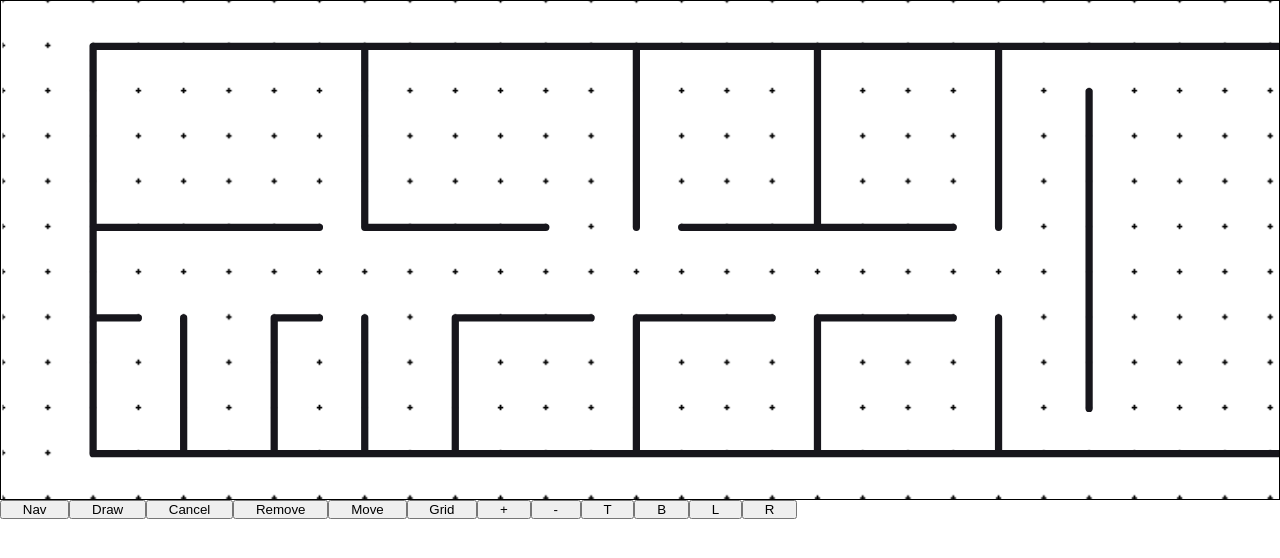
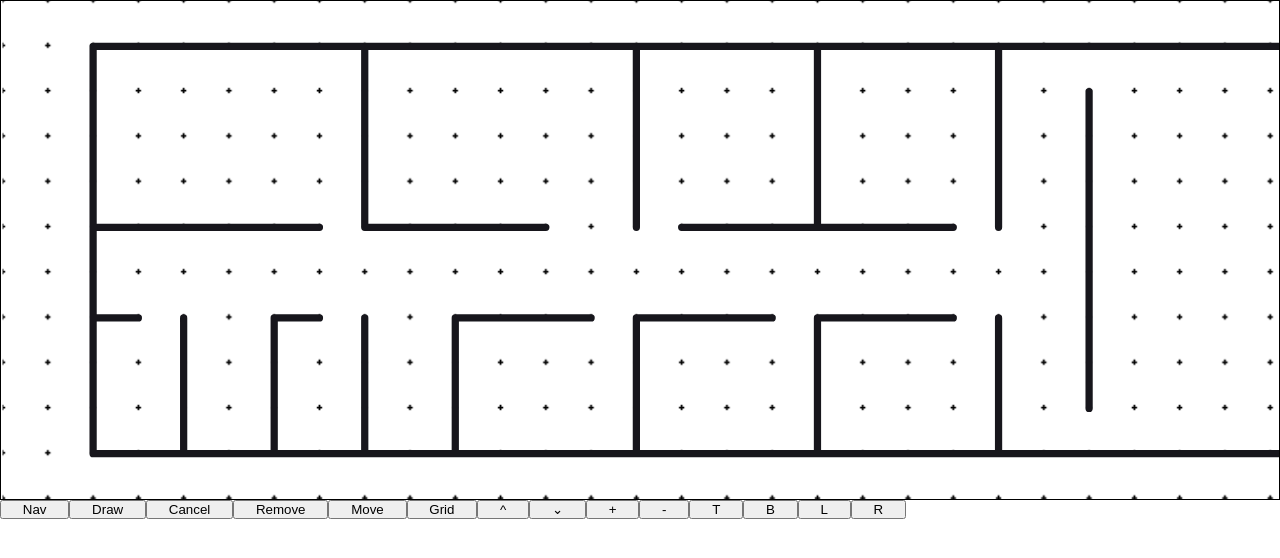
Before and after one commit to N6MCA51593/it-tasker, a React (Create React App) app in the folder client/: page / in a window 1280 px wide. Shown: the top 558 px of the page. Built offline with nearby package versions, Linux system fonts and the light colour scheme.

Commit message:
grid size zoom pan rewrite

```diff
--- a/client/src/features/geometry/AreaDrawing.js
+++ b/client/src/features/geometry/AreaDrawing.js
@@ -13,7 +13,8 @@ const AreaDrawing = ({
   panVLvl,
   zoomLvl,
   width,
-  height
+  height,
+  gridStep
 }) => {
   const dispatch = useDispatch();
   const activeArea = useSelector(state =>
@@ -48,6 +49,7 @@ const AreaDrawing = ({
             panHLvl={panHLvl}
             width={width * zoomLvl}
             height={height * zoomLvl}
+            gridStep={gridStep}
           />
         )}
         <FloorGeometry />
--- a/client/src/features/geometry/Geometry.js
+++ b/client/src/features/geometry/Geometry.js
@@ -12,7 +12,7 @@ const Geometry = () => {
   const [isPointerDown, setIsPointerDown] = useState(false);
   const ref = useRef();
   const { width, height } = useDimensions(ref);
-  const { isGrid, gridStep, toggleGrid } = useGrid();
+  const { isGrid, gridStep, toggleGrid, gridStepUp, gridStepDown } = useGrid();
   const {
     zoomLvl,
     zoomIn,
@@ -22,7 +22,8 @@ const Geometry = () => {
     panHLvl,
     panVLvl,
     freePan,
-    setInitCoords
+    setInitCoords,
+    wheelZoom
   } = useZoomAndPan({ width, height });
   const { getRelCoord } = useCoordinates({
     isGrid,
@@ -61,11 +62,7 @@ const Geometry = () => {
   };
 
   const handleWheel = e => {
-    if (e.deltaY > 0) {
-      zoomOut();
-    } else {
-      zoomIn();
-    }
+    wheelZoom(getRelCoord(e), e.deltaY);
   };
 
   return (
@@ -87,6 +84,7 @@ const Geometry = () => {
           zoomLvl={zoomLvl}
           width={width}
           height={height}
+          gridStep={gridStep}
         />*/}
         {
           <AreaDrawing
@@ -98,6 +96,7 @@ const Geometry = () => {
             zoomLvl={zoomLvl}
             width={width}
             height={height}
+            gridStep={gridStep}
           />
         }
       </div>
@@ -108,6 +107,8 @@ const Geometry = () => {
         panV={panV}
         setMode={setMode}
         toggleGrid={toggleGrid}
+        gridStepUp={gridStepUp}
+        gridStepDown={gridStepDown}
       />
     </Fragment>
   );
--- a/client/src/features/geometry/GeometryControls.js
+++ b/client/src/features/geometry/GeometryControls.js
@@ -8,7 +8,9 @@ const GeometryControls = ({
   panH,
   panV,
   setMode,
-  toggleGrid
+  toggleGrid,
+  gridStepUp,
+  gridStepDown
 }) => {
   const dispatch = useDispatch();
   return (
@@ -19,6 +21,8 @@ const GeometryControls = ({
       <button onClick={() => setMode('remove')}>Remove</button>
       <button onClick={() => setMode('move')}>Move</button>
       <button onClick={() => toggleGrid()}>Grid</button>
+      <button onClick={() => gridStepUp()}>^</button>
+      <button onClick={() => gridStepDown()}>⌄</button>
       <button onClick={() => zoomIn()}> + </button>
       <button onClick={() => zoomOut()}> - </button>
       <button onClick={() => panV(-1)}> T </button>
--- a/client/src/features/geometry/GeometryDrawing.js
+++ b/client/src/features/geometry/GeometryDrawing.js
@@ -16,7 +16,8 @@ const GeometryDrawing = ({
   panVLvl,
   zoomLvl,
   width,
-  height
+  height,
+  gridStep
 }) => {
   const dispatch = useDispatch();
   const ids = useSelector(state => state.walls.ids);
@@ -60,6 +61,7 @@ const GeometryDrawing = ({
             panHLvl={panHLvl}
             width={width * zoomLvl}
             height={height * zoomLvl}
+            gridStep={gridStep}
           />
         )}
         {ids.map((e, i) => (
--- a/client/src/features/geometry/Grid.js
+++ b/client/src/features/geometry/Grid.js
@@ -1,14 +1,14 @@
 import React, { memo } from 'react';
 
-const Grid = ({ panHLvl, panVLvl, width, height }) => {
+const Grid = ({ panHLvl, panVLvl, width, height, gridStep }) => {
   return (
     <g>
       <pattern
         id='pattern-grid'
         x='-6px'
         y='-6px'
-        width='50'
-        height='50'
+        width={gridStep}
+        height={gridStep}
         patternUnits='userSpaceOnUse'
       >
         <path d='M5 2 h2 v2 h2 v2 h-2 v2 h-2 v-2 h-2 v-2 h2 z' />
--- a/client/src/features/geometry/useGrid.js
+++ b/client/src/features/geometry/useGrid.js
@@ -1,13 +1,19 @@
 import { useState } from 'react';
 
 const useGrid = () => {
-  const gridStep = 50;
+  const [gridStep, setGridStep] = useState(50);
   const [isGrid, setIsGrid] = useState(true);
   const toggleGrid = () => {
     setIsGrid(!isGrid);
   };
+  const gridStepUp = () => {
+    setGridStep(gridStep * 2);
+  };
+  const gridStepDown = () => {
+    setGridStep(gridStep / 2);
+  };
 
-  return { isGrid, gridStep, toggleGrid };
+  return { isGrid, gridStep, toggleGrid, gridStepUp, gridStepDown };
 };
 
 export default useGrid;
--- a/client/src/features/geometry/useZoomAndPan.js
+++ b/client/src/features/geometry/useZoomAndPan.js
@@ -34,6 +34,37 @@ const useZoomAndPan = ({ width, height }) => {
     panV((initCoords.y - y) / (500 * zoomLvl));
   };
 
+  const wheelZoom = ({ x, y }, delta) => {
+    if (delta < 0) {
+      // const newX =
+      //   panHLvl + panStep * ((x - width / 2) / (100 * zoomLvl)) * zoomLvl;
+      // const newY =
+      //   panVLvl + panStep * ((y - height / 2) / (100 * zoomLvl)) * zoomLvl;
+      const newX = x - width / 2;
+      const newY = y - height / 2;
+      console.log(x);
+      console.log(newX);
+
+      setZoom(zoomLvl / zoomStep);
+      // setPanHLvl(newX);
+      // setPanVLvl(newY);
+      setPanHLvl(newX + (width * zoomLvl) / (4 * zoomLvl));
+      setPanVLvl(newY + (height * zoomLvl) / (4 * zoomLvl));
+    } else {
+      // const newX =
+      //   panHLvl + panStep * ((width / 2 - x) / (100 * zoomLvl)) * zoomLvl;
+      // const newY =
+      //   panVLvl + panStep * ((height / 2 - y) / (100 * zoomLvl)) * zoomLvl;
+      const newX = x - width / 2;
+      const newY = y - height / 2;
+      setZoom(zoomLvl * zoomStep);
+      setPanHLvl(newX);
+      setPanVLvl(newY);
+      // setPanHLvl(newX - (width * zoomLvl) / 2);
+      // setPanVLvl(newY - (height * zoomLvl) / 2);
+    }
+  };
+
   return {
     panVLvl,
     panHLvl,
@@ -43,7 +74,8 @@ const useZoomAndPan = ({ width, height }) => {
     zoomIn,
     zoomOut,
     freePan,
-    setInitCoords
+    setInitCoords,
+    wheelZoom
   };
 };
 
```
